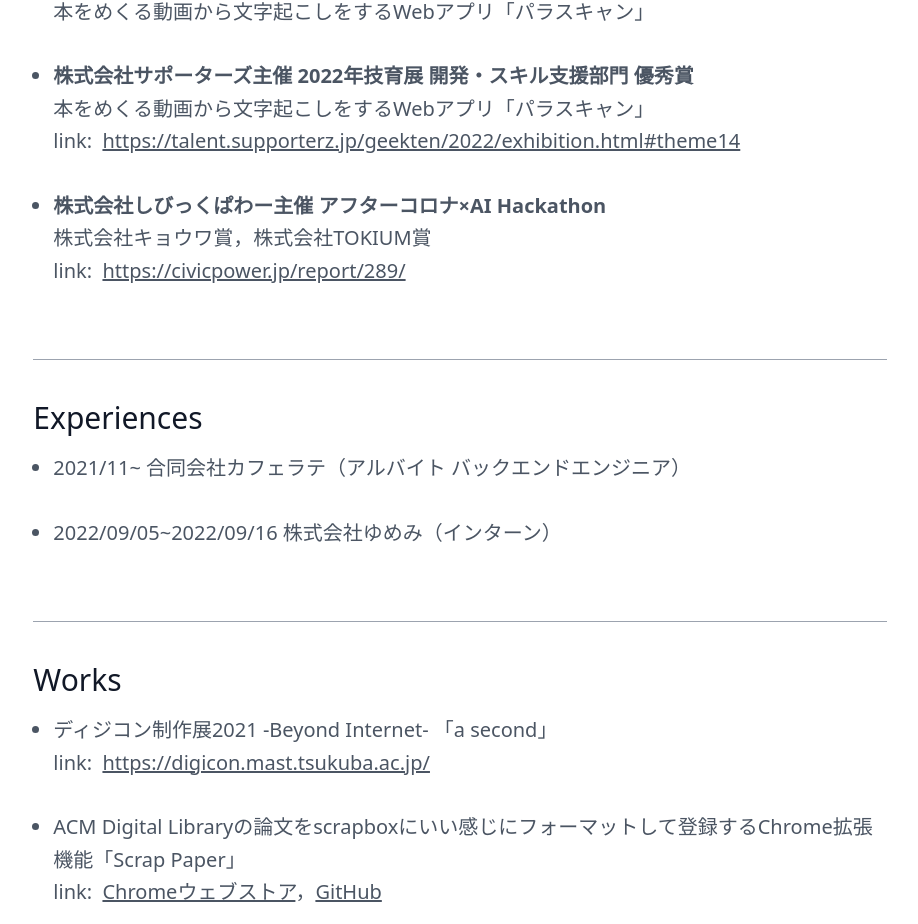
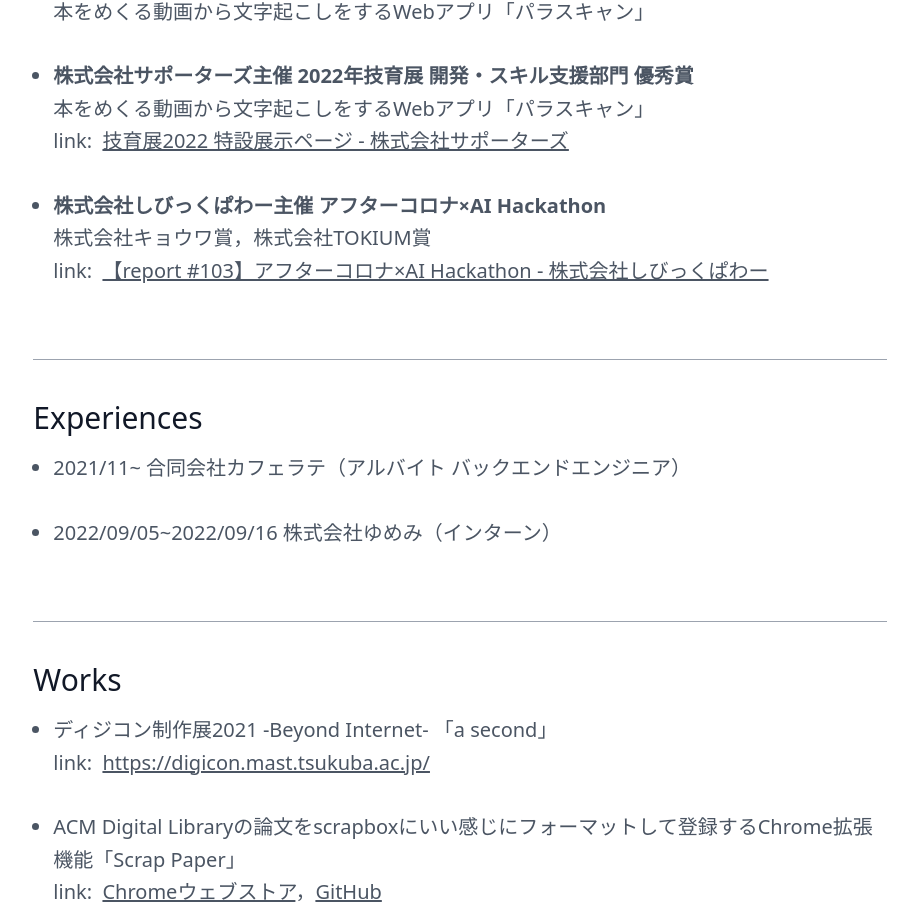
Before and after one commit to tomoki52/portfolio, a Next.js app: page / in a window 1280 px wide. Shown: the part 1898-2822 px from the top of the page, without its empty margins (180-1098 px from the left). Built offline with nearby package versions, Linux system fonts and the light colour scheme.

Commit message:
リンクを修正

```diff
--- a/src/pages/index.tsx
+++ b/src/pages/index.tsx
@@ -101,7 +101,7 @@
                 href="https://talent.supporterz.jp/geekten/2022/exhibition.html#theme14"
                 className="underline"
               >
-                https://talent.supporterz.jp/geekten/2022/exhibition.html#theme14
+                技育展2022 特設展示ページ - 株式会社サポーターズ
               </Link>
             </p>
           </li>
@@ -116,7 +116,8 @@
                 href="https://civicpower.jp/report/289/"
                 className="underline"
               >
-                https://civicpower.jp/report/289/
+                【report #103】アフターコロナ×AI Hackathon -
+                株式会社しびっくぱわー
               </Link>
             </p>
           </li>
```
